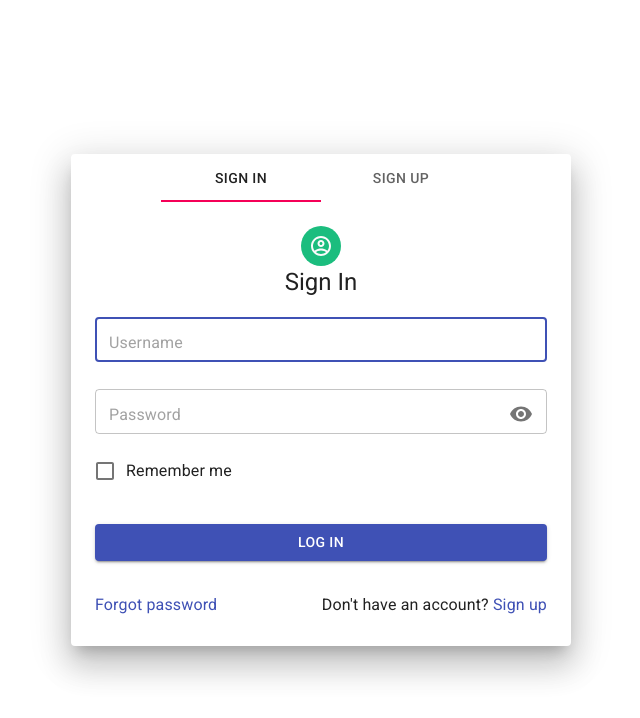
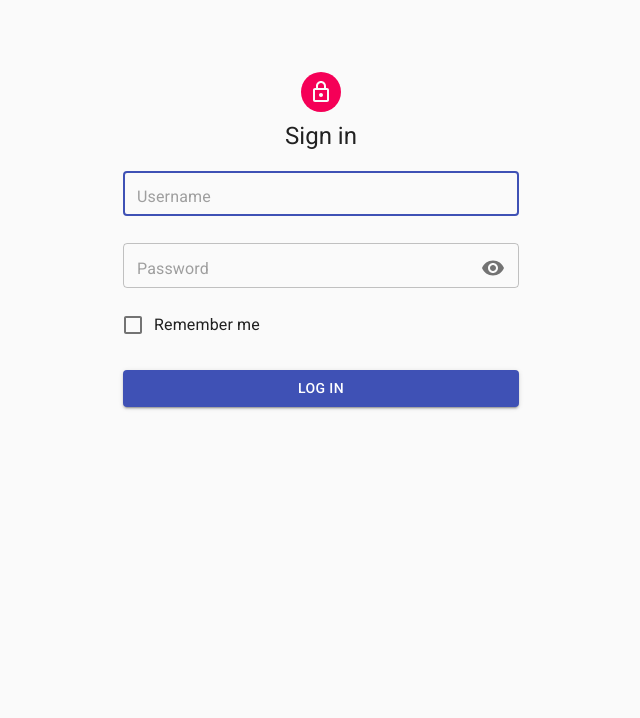
Before and after one commit to nguynphiho/projectfinalreactjs, a React (Create React App) app: page /admin in a window 1280 px wide. Shown: the top 718 px of the page, without its empty margins (319-959 px from the left). Built offline with nearby package versions, Linux system fonts and the light colour scheme.

Commit message:
add login by admin

```diff
--- a/src/App.js
+++ b/src/App.js
@@ -5,18 +5,20 @@ import Admin from "pages/Admin";
 import Home from "pages/Home";
 import Category from "pages/Category";
 import Cart from "pages/Cart";
-import SignInOutContainter from "pages/LoginAndRegister";
+import LoginAndRegister from "pages/LoginAndRegister";
+import LoginAdmin from "pages/LoginAdmin";
 
 function App() {
   return (
     <Routes>
       <Route exact path="/" element={<Customer />}>
         <Route index element={<Home />} />
+        <Route exact path="/login" element={<LoginAndRegister />} />
         <Route exact path="/products" element={<Category />} />
         <Route exact path="/cart" element={<Cart />} />
       </Route>
       <Route path="/admin" element={<Admin />}>
-        <Route index element={<SignInOutContainter />} />
+        <Route index element={<LoginAdmin />} />
       </Route>
     </Routes>
   );
--- a/src/pages/Customer.js
+++ b/src/pages/Customer.js
@@ -1,5 +1,6 @@
 import Footer from "pages/Footer/Footer";
 import Header from "pages/Header/Header";
+import "./Customer.scss";
 import { Outlet } from "react-router-dom";
 
 const Customer = () => {
--- a/src/pages/Header/Header.js
+++ b/src/pages/Header/Header.js
@@ -40,7 +40,12 @@ function Header() {
             <AiOutlineSearch />
           </div>
           <div className="header__user">
-              <Link to='/login'> <FiUser /> </Link>
+              <Link to={{
+                pathname: '/login',
+                state: {
+                  openLogin: true,
+                },
+              }}> <FiUser /> </Link>
             </div>
             <div className="header__cart">
               <Link to='/cart'> <BsBagCheck /> </Link>
--- /dev/null
+++ b/src/pages/LoginAdmin/index.js
@@ -0,0 +1,156 @@
+import React, { useState } from "react";
+import clsx from "clsx";
+import Avatar from "@material-ui/core/Avatar";
+import Button from "@material-ui/core/Button";
+import CssBaseline from "@material-ui/core/CssBaseline";
+import FormControlLabel from "@material-ui/core/FormControlLabel";
+import Checkbox from "@material-ui/core/Checkbox";
+import LockOutlinedIcon from "@material-ui/icons/LockOutlined";
+import Typography from "@material-ui/core/Typography";
+import { makeStyles } from "@material-ui/core/styles";
+import Container from "@material-ui/core/Container";
+// import Alert from "@material-ui/lab/Alert";
+import CircularProgress from "@material-ui/core/CircularProgress";
+import { useCheckbox } from "../../hooks/input.hooks";
+import { IconButton, InputAdornment, OutlinedInput } from "@material-ui/core";
+import { Visibility, VisibilityOff } from "@material-ui/icons";
+
+const useStyles = makeStyles((theme) => ({
+	paper: {
+		marginTop: theme.spacing(8),
+		display: "flex",
+		flexDirection: "column",
+		alignItems: "center",
+	},
+	avatar: {
+		margin: theme.spacing(1),
+		backgroundColor: theme.palette.secondary.main,
+	},
+	form: {
+		width: "100%",
+		marginTop: theme.spacing(1),
+	},
+	submit: {
+		margin: theme.spacing(3, 0, 2),
+	},
+	disabled: {
+		backgroundColor: "#3f51b5 !important",
+	},
+  field: {
+    margin: theme.spacing(2, 0)
+  },
+}));
+
+export default function LoginAdmin() {
+  const classes = useStyles();
+
+	const [account, setAccount] = useState({
+    username: "",
+    password: "",
+  });
+
+	const { value: rememberMe, onChange: onChangeRememberMe } = useCheckbox(false);
+  const { value: showPassword, setValue: setShowPassword } = useCheckbox(false);
+  const { value: isSubmit, setValue: setSubmit } = useCheckbox(false);
+
+  const handleChangeInput = (e) => {
+    setAccount({ ...account, [e.target.name]: e.target.value });
+  };
+
+  const toggleShowPassword = () => {
+    setShowPassword(!showPassword);
+  };
+
+  const handleMouseDownPassword = (event) => {
+    event.preventDefault();
+  };
+
+	const handleSubmit = (e) => {
+    e.preventDefault();
+    if (!account.username || !account.password) {
+      console.log("Please input username or password.");
+    } else {
+      setSubmit(true);
+      console.log(JSON.stringify(account));
+      setAccount({ username: "", password: "" });
+      console.log("Login successfull.");
+    }
+  };
+
+	return (
+		<Container component="main" maxWidth="xs">
+			<CssBaseline />
+			<div className={classes.paper}>
+				<Avatar className={classes.avatar}>
+					<LockOutlinedIcon />
+				</Avatar>
+				<Typography component="h1" variant="h5">
+					Sign in
+				</Typography>
+				<div className={classes.form}>
+					<OutlinedInput
+						fullWidth
+						id="email"
+            placeholder="Username"
+						name="email"
+						autoComplete="username"
+						autoFocus
+            margin="dense"
+						value={account.email}
+						onChange={handleChangeInput}
+            className={classes.field}
+					/>
+					<OutlinedInput
+						fullWidth
+						name="password"
+            placeholder="Password"
+            type={showPassword ? 'text' : 'password'}
+						id="password"
+            margin="dense"
+						autoComplete="current-password"
+						value={account.password}
+						onChange={handleChangeInput}
+            className={classes.field}
+            endAdornment={
+              <InputAdornment position="end">
+                <IconButton
+                  aria-label="toggle password visibility"
+                  onClick={toggleShowPassword}
+                  onMouseDown={handleMouseDownPassword}
+                  edge="end"
+                >
+                  {showPassword ? <VisibilityOff /> : <Visibility />}
+                </IconButton>
+              </InputAdornment>
+            }
+					/>
+					<FormControlLabel
+						control={
+							<Checkbox
+								checked={rememberMe}
+								onChange={onChangeRememberMe}
+								value="remember"
+								color="primary"
+							/>
+						}
+						label="Remember me"
+					/>
+					{/* {error && <Alert severity="error">{messErr}</Alert>} */}
+					<Button
+						type="submit"
+						fullWidth
+						variant="contained"
+						color="primary"
+						className={clsx(classes.submit, {
+							[classes.disabled]: isSubmit,
+						})}
+						onClick={handleSubmit}
+						disabled={isSubmit}
+					>
+						{isSubmit ? <CircularProgress size={24} color="secondary" /> : 'Log In'}
+					</Button>
+				</div>
+			</div>
+		</Container>
+	);
+}
--- a/src/pages/LoginAndRegister/SignIn/index.js
+++ b/src/pages/LoginAndRegister/SignIn/index.js
@@ -61,10 +61,6 @@ const Login = ({ toggle }) => {
     event.preventDefault();
   };
 
-  const handleChangeRememberMe = (e) => {
-    onChangeRememberMe(e.target.checked);
-  };
-
   const handleSubmit = (e) => {
     e.preventDefault();
     if (!account.username || !account.password) {
@@ -99,6 +95,7 @@ const Login = ({ toggle }) => {
             value={account.username}
             onChange={handleChangeInput}
             placeholder="Username"
+						autoComplete="username"
             fullWidth
             required
             autoFocus
@@ -115,6 +112,7 @@ const Login = ({ toggle }) => {
             fullWidth
             required
             margin="dense"
+						autoComplete="current-password"
             className={classes.field}
             endAdornment={
               <InputAdornment position="end">
@@ -133,7 +131,7 @@ const Login = ({ toggle }) => {
             control={
               <Checkbox
                 checked={rememberMe}
-                onChange={handleChangeRememberMe}
+                onChange={onChangeRememberMe}
                 color="primary"
               />
             }
--- a/src/pages/LoginAndRegister/index.js
+++ b/src/pages/LoginAndRegister/index.js
@@ -1,19 +1,23 @@
 import React, { useState } from "react";
-import { Grid, makeStyles, Paper, Tab } from "@material-ui/core";
+import { Grid, makeStyles, Modal, Paper, Tab } from "@material-ui/core";
 import { TabContext, TabList, TabPanel } from "@material-ui/lab";
 import Login from "./SignIn";
 import Signup from "./SignUp";
+import { useNavigate } from "react-router-dom";
 
 const useStyles = makeStyles((theme) => ({
 	root: {
 		flexGrow: 1,
 	},
 	main: {
-    height: "100vh",
-    width: "100vw",
+		position: "absolute",
+		top: "50%",
+		left: "50%",
+		transform: "translate(-50%, -50%)",
+		width: 500,
 	},
 	paper: {
-    width: "500px",
+		width: 500,
 	},
 	content: {
 		width: "100%",
@@ -24,10 +28,16 @@ const useStyles = makeStyles((theme) => ({
 	},
 }));
 
-const SignInOutContainter = () => {
+const LoginAndRegister = () => {
 	const classes = useStyles();
+	const navigate = useNavigate();
 
 	const [tab, setTab] = useState("signin");
+	const [open, setOpen] = React.useState(true);
+	const handleClose = () => {
+		setOpen(false);
+		navigate("/");
+	};
 
 	const handleChange = (event, newTab) => {
 		setTab(newTab);
@@ -35,12 +45,14 @@ const SignInOutContainter = () => {
 
 	return (
 		<div className={classes.root}>
+			<Modal open={open} onClose={handleClose}>
 				<Grid
 					container
 					alignItems="center"
 					justifyContent="center"
 					className={classes.main}
 				>
+					<Grid item>
 						<TabContext value={tab}>
 							<Paper elevation={20} className={classes.paper}>
 								<Grid container direction="column" className={classes.content}>
@@ -62,8 +74,10 @@ const SignInOutContainter = () => {
 							</Paper>
 						</TabContext>
 					</Grid>
+				</Grid>
+			</Modal>
 		</div>
 	);
 };
 
-export default SignInOutContainter;
+export default LoginAndRegister;
```
Lines whose indentation alone changed are shown as unchanged.
